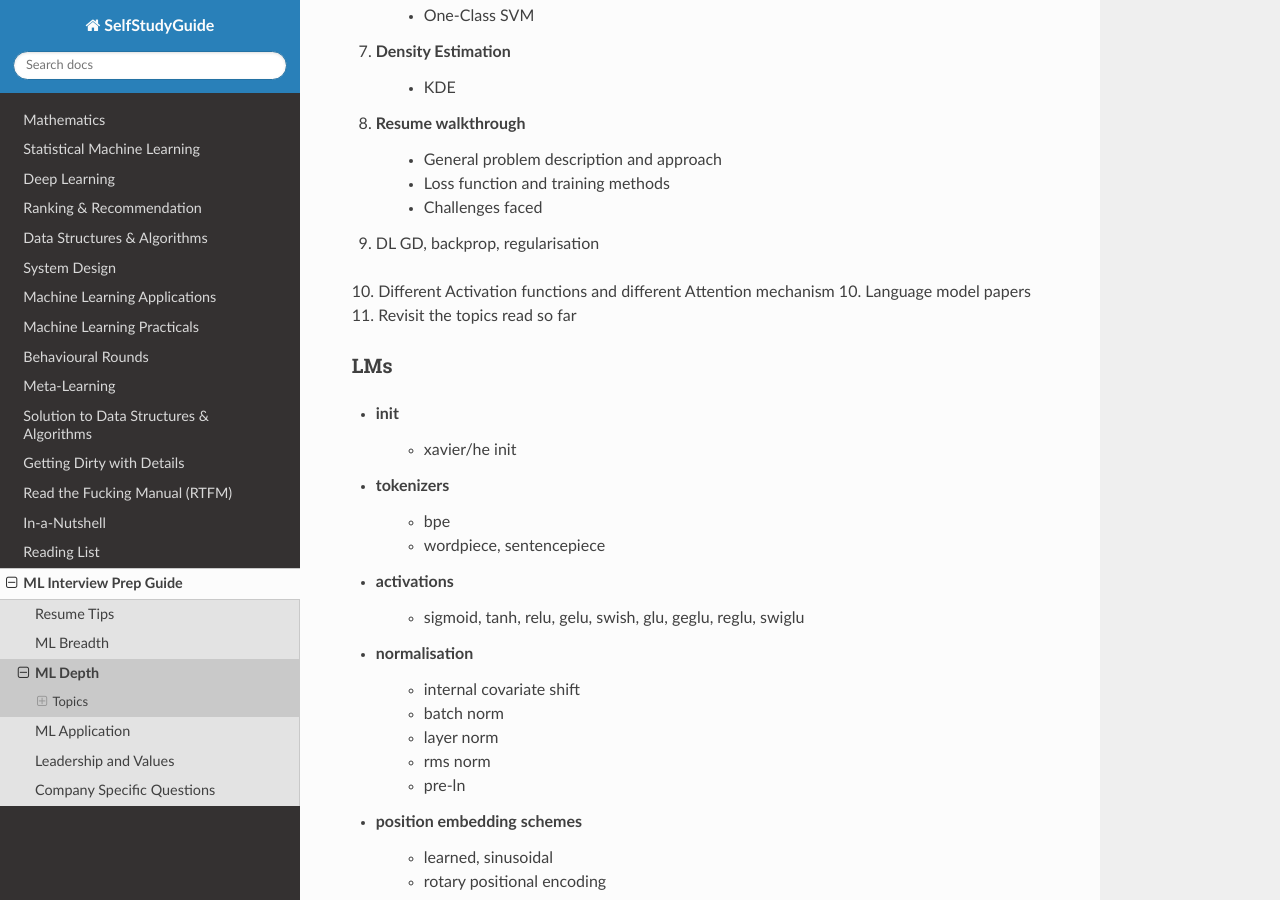
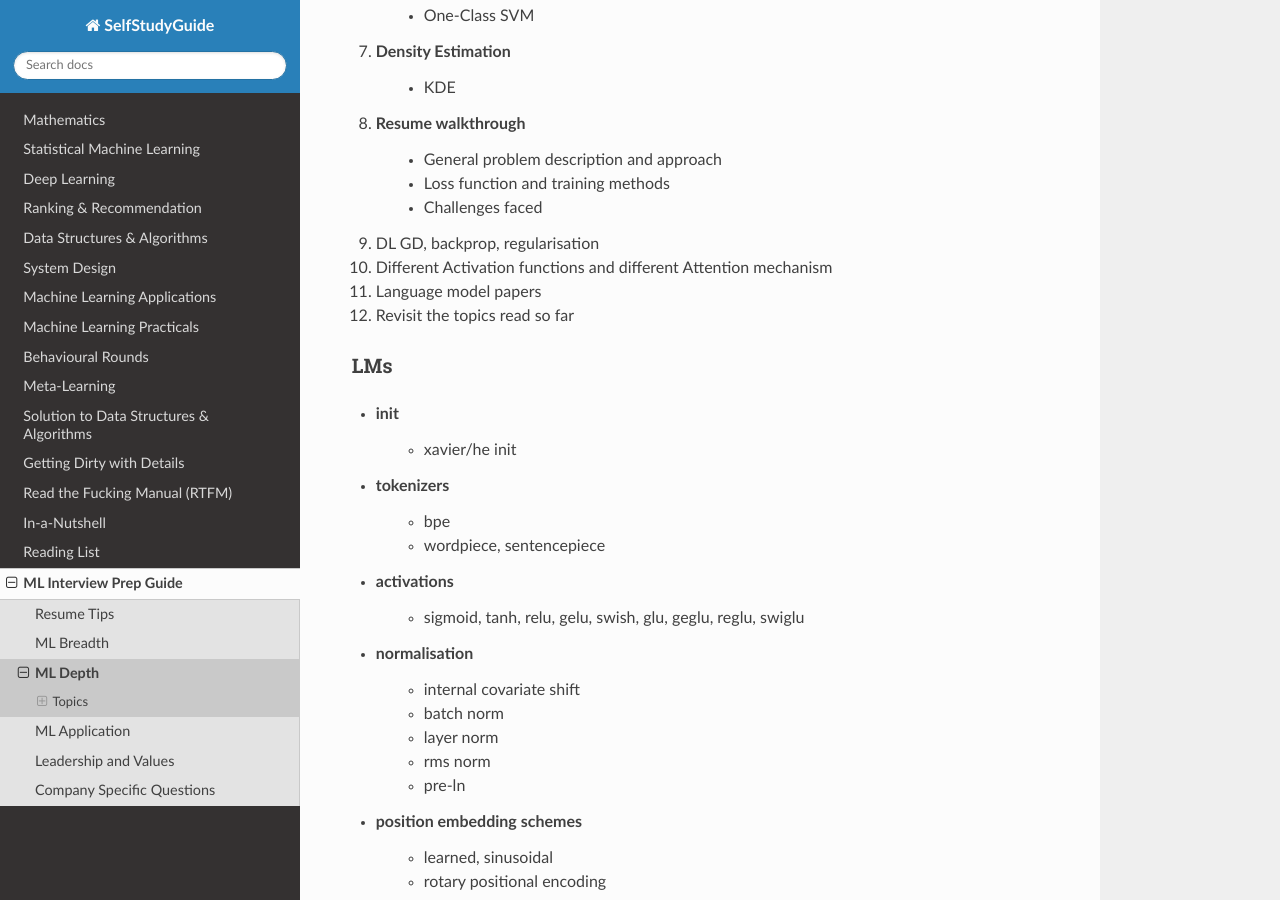
Before and after one commit to uselesstechjunks/leetcode, a Sphinx documentation site: the page built from docs/source/interviews/depth.rst, in a window 1280 px wide and 900 px high, scrolled down 934 px. Built offline with Sphinx 7.4.7 and the Read the Docs theme 3.1.0, drawn with Linux system fonts in a browser that asks for light colours.

Commit message:
Update depth.rst

```diff
--- a/docs/source/interviews/depth.rst
+++ b/docs/source/interviews/depth.rst
@@ -38,8 +38,8 @@ Fundamentals
 	- Challenges faced
 9. DL GD, backprop, regularisation
 10. Different Activation functions and different Attention mechanism
-10. Language model papers
-11. Revisit the topics read so far
+11. Language model papers
+12. Revisit the topics read so far
 
 LMs
 ==================================================================
```
